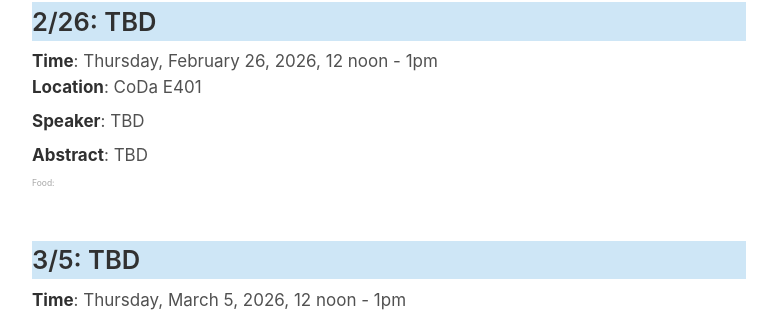
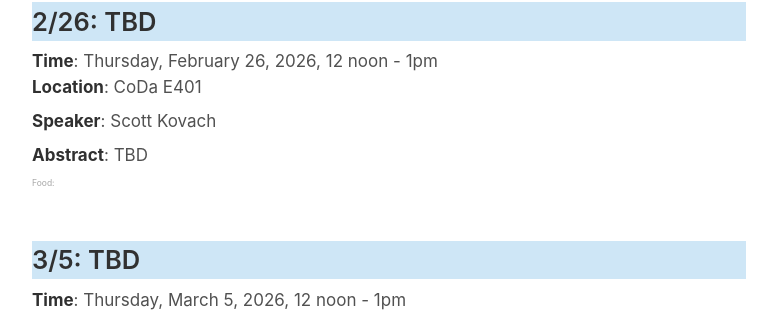
Before and after one commit to software-research-lunch/software-research-lunch.github.io, a Jekyll site: the page built from index.html, in a window 1280 px wide and 900 px high, scrolled down 3620 px. Shown: the part 149-461 px from the top of the window, without its empty margins (251-1028 px from the left). Built offline with Jekyll 4.4.1, drawn with Linux system fonts in a browser that asks for light colours.

Commit message:
_data: scott placeholder

```diff
--- a/_data/schedule.yml
+++ b/_data/schedule.yml
@@ -93,7 +93,7 @@ In this work, we formalize the LLM verification problem as computing the total p
     - date: "2026-2-26"
       abstract: "TBD"
       title: "TBD"
-      speaker: "TBD"
+      speaker: "Scott Kovach"
       bio: "TBD"
     - date: "2026-3-5"
       abstract: "TBD"
```
